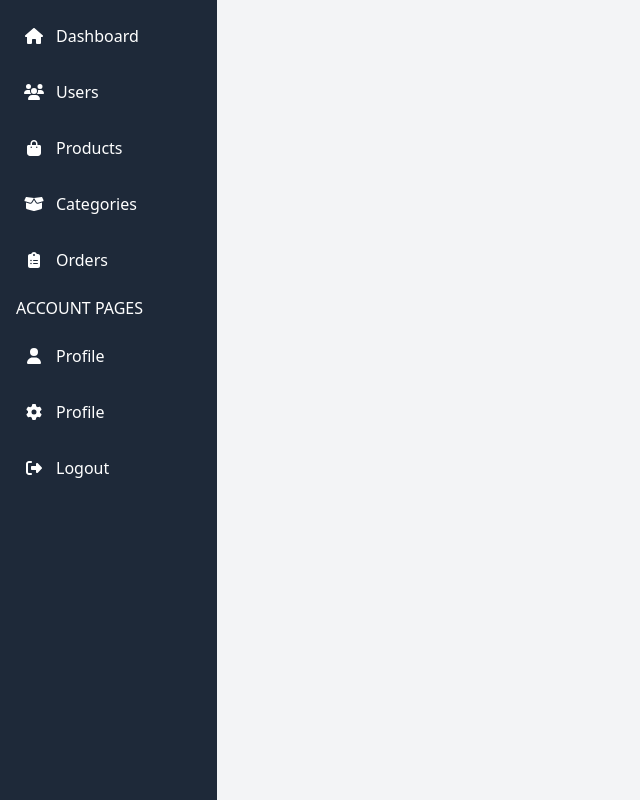
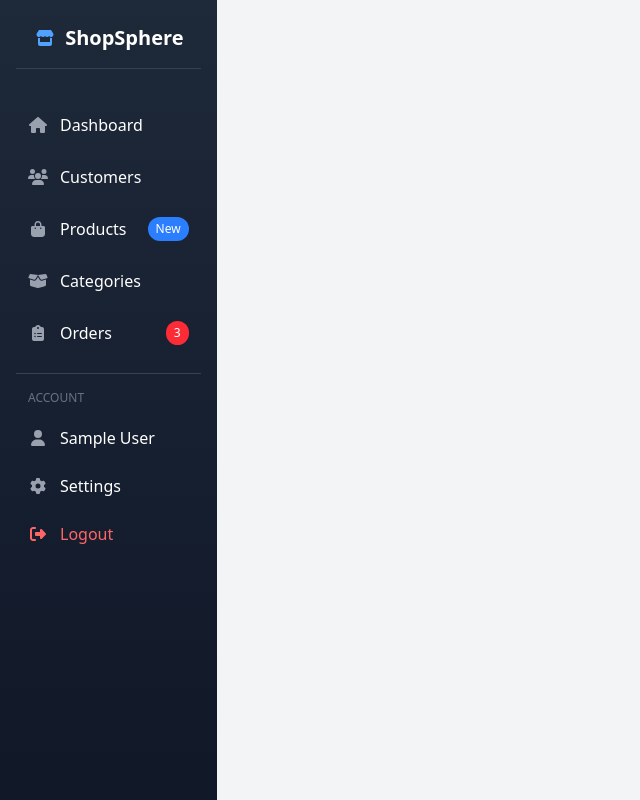
Before and after one commit to MohamedAbail1/Ecommerce-frontend, a React (Vite) app: page /categories/electronics in a window 1280 px wide. Shown: the whole page, without its empty margins (0-640 px from the left). Built offline with nearby package versions, Linux system fonts and the light colour scheme; sample sign-in values are in the browser's storage.

Commit message:
update side bar

```diff
--- a/src/components/dashboard/components/Sidebar.jsx
+++ b/src/components/dashboard/components/Sidebar.jsx
@@ -2,58 +2,126 @@ import { FontAwesomeIcon } from '@fortawesome/react-fontawesome';
 import { faHome,faCog, faUsers, faShoppingBag, faBoxOpen, faClipboardList, faUser, faSignOutAlt } from '@fortawesome/free-solid-svg-icons';
 import { Link } from 'react-router-dom';
 import Logout from './Logout';
+
+import { faStore, faWarehouse, faCrown } from '@fortawesome/free-solid-svg-icons';
 export default function Sidebar() {
-  const handleLogout = () => {
-    // Logique de déconnexion (par exemple, supprimer le token, rediriger vers la page de login, etc.)
-    console.log('Logging out...');
-  };
+  const user = JSON.parse(localStorage.getItem("user"));
+
 
   const handleProfile = () => {
     // Logique pour afficher la page de profil
     console.log('Navigating to profile...');
   };
 
+
   return (
-    <div className="w-64 bg-gray-800 text-white p-4">
-      <nav className="space-y-4">
-        <Link to="/Dashboard" className="flex items-center hover:bg-gray-700 p-2 rounded">
-          <FontAwesomeIcon icon={faHome} className="h-5 w-5 mr-3" />
-          Dashboard
-        </Link>
-        <Link to="/users" className="flex items-center hover:bg-gray-700 p-2 rounded">
-          <FontAwesomeIcon icon={faUsers} className="h-5 w-5 mr-3" />
-          Users
-        </Link>
-        <Link to="/products" className="flex items-center hover:bg-gray-700 p-2 rounded">
-          <FontAwesomeIcon icon={faShoppingBag} className="h-5 w-5 mr-3" />
-          Products
-        </Link>
-        <Link to="/categories" className="flex items-center hover:bg-gray-700 p-2 rounded">
-          <FontAwesomeIcon icon={faBoxOpen} className="h-5 w-5 mr-3" />
-          Categories
-        </Link>
-        <Link to="/orders" className="flex items-center hover:bg-gray-700 p-2 rounded">
-          <FontAwesomeIcon icon={faClipboardList} className="h-5 w-5 mr-3" />
-          Orders
+    <div className="w-64 bg-gradient-to-b from-gray-800 to-gray-900 text-white p-4 h-screen sticky top-0">
+  {/* Logo/Brand Section */}
+  <div className="mb-8 p-2 flex items-center justify-center border-b border-gray-700 pb-4">
+    <FontAwesomeIcon icon={faStore} className="h-6 w-6 mr-2 text-blue-400" />
+    <span className="text-xl font-bold">ShopSphere</span>
+  </div>
+
+  <nav className="space-y-1">
+    {/* Main Navigation */}
+    <Link
+      to="/Dashboard"
+      className="flex items-center hover:bg-gray-700 p-3 rounded-lg transition-all duration-200 group"
+    >
+      <FontAwesomeIcon
+        icon={faHome}
+        className="h-5 w-5 mr-3 text-gray-400 group-hover:text-blue-300"
+      />
+      <span className="group-hover:text-white">Dashboard</span>
     </Link>
 
-        <p className='flex items-center'>ACCOUNT PAGES</p>
-        {/* Section Profil */}
-        <div className="flex items-center hover:bg-gray-700 p-2 rounded cursor-pointer" onClick={handleProfile}>
-          <FontAwesomeIcon icon={faUser} className="h-5 w-5 mr-3" />
-          Profile
+    <Link
+      to="/users"
+      className="flex items-center hover:bg-gray-700 p-3 rounded-lg transition-all duration-200 group"
+    >
+      <FontAwesomeIcon
+        icon={faUsers}
+        className="h-5 w-5 mr-3 text-gray-400 group-hover:text-blue-300"
+      />
+      <span className="group-hover:text-white">Customers</span>
+    </Link>
+
+    <Link
+      to="/products"
+      className="flex items-center hover:bg-gray-700 p-3 rounded-lg transition-all duration-200 group"
+    >
+      <FontAwesomeIcon
+        icon={faShoppingBag}
+        className="h-5 w-5 mr-3 text-gray-400 group-hover:text-blue-300"
+      />
+      <span className="group-hover:text-white">Products</span>
+      <span className="ml-auto bg-blue-500 text-xs px-2 py-1 rounded-full">New</span>
+    </Link>
+
+    <Link
+      to="/categories"
+      className="flex items-center hover:bg-gray-700 p-3 rounded-lg transition-all duration-200 group"
+    >
+      <FontAwesomeIcon
+        icon={faBoxOpen}
+        className="h-5 w-5 mr-3 text-gray-400 group-hover:text-blue-300"
+      />
+      <span className="group-hover:text-white">Categories</span>
+    </Link>
+
+    <Link
+      to="/orders"
+      className="flex items-center hover:bg-gray-700 p-3 rounded-lg transition-all duration-200 group"
+    >
+      <FontAwesomeIcon
+        icon={faClipboardList}
+        className="h-5 w-5 mr-3 text-gray-400 group-hover:text-blue-300"
+      />
+      <span className="group-hover:text-white">Orders</span>
+      <span className="ml-auto bg-red-500 text-xs px-2 py-1 rounded-full">3</span>
+    </Link>
+
+
+    {/* Account Section */}
+    <div className="pt-4 mt-4 border-t border-gray-700">
+      <p className="text-xs uppercase text-gray-500 px-3 mb-2">Account</p>
+
+      <div
+        className="flex items-center hover:bg-gray-700 p-3 rounded-lg transition-all duration-200 group cursor-pointer"
+        onClick={handleProfile}
+      >
+        <FontAwesomeIcon
+          icon={faUser}
+          className="h-5 w-5 mr-3 text-gray-400 group-hover:text-blue-300"
+        />
+        <span className="group-hover:text-white">{user.name}</span>
       </div>
-        {/* Section Profil */}
-        <div className="flex items-center hover:bg-gray-700 p-2 rounded cursor-pointer" onClick={handleProfile}>
-          <FontAwesomeIcon icon={faCog} className="h-5 w-5 mr-3" />
-          Profile
+
+      <div
+        className="flex items-center hover:bg-gray-700 p-3 rounded-lg transition-all duration-200 group cursor-pointer"
+        onClick={handleProfile}
+      >
+        <FontAwesomeIcon
+          icon={faCog}
+          className="h-5 w-5 mr-3 text-gray-400 group-hover:text-blue-300"
+        />
+        <span className="group-hover:text-white">Settings</span>
       </div>
-        {/* Section Log Out */}
-        <div className="flex items-center hover:bg-gray-700 p-2 rounded cursor-pointer" onClick={handleLogout}>
-          <FontAwesomeIcon icon={faSignOutAlt} className="h-5 w-5 mr-3" />
+
+      <div
+        className="flex items-center hover:bg-gray-700 p-3 rounded-lg transition-all duration-200 group cursor-pointer text-red-400 hover:text-red-300"
+
+      >
+        <FontAwesomeIcon
+          icon={faSignOutAlt}
+          className="h-5 w-5 mr-3"
+        />
         <Logout />
       </div>
+    </div>
   </nav>
+
+
 </div>
   );
 }
```
Lines whose indentation alone changed are shown as unchanged.
